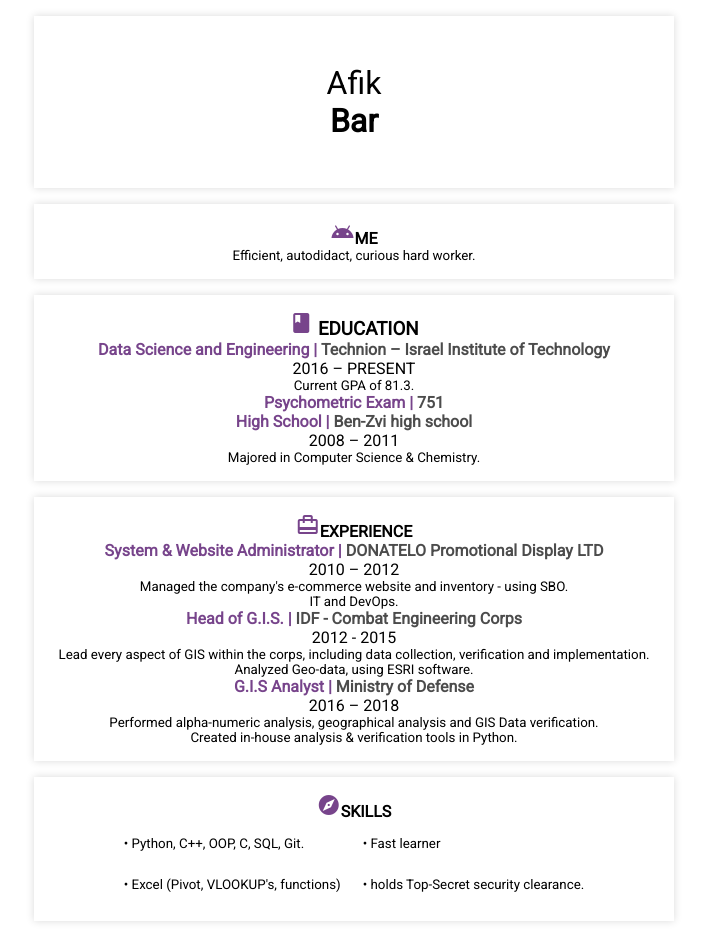
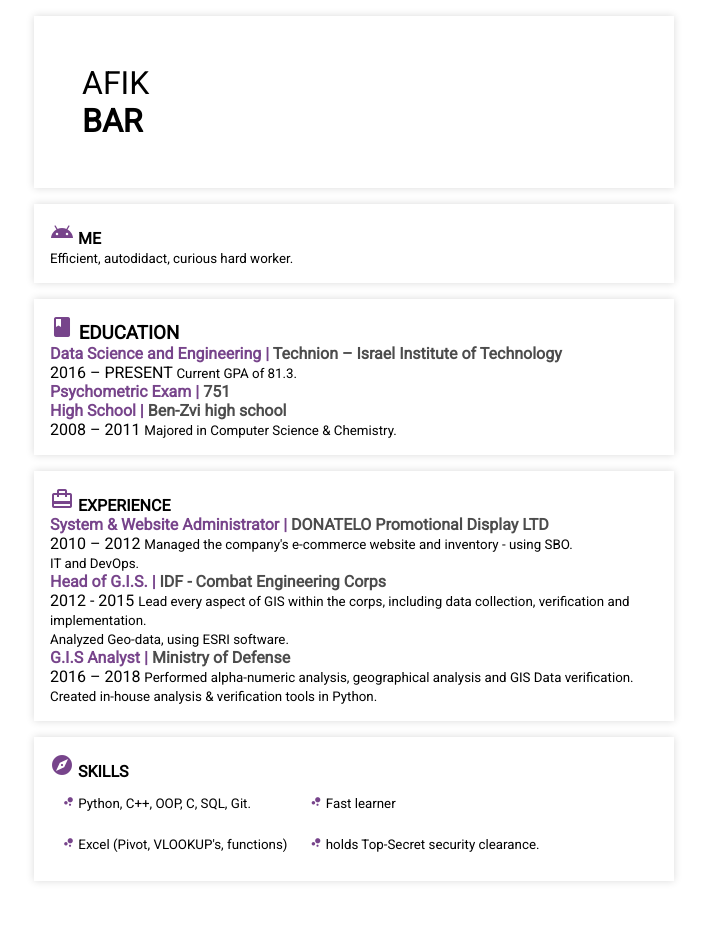
Before and after one commit to afikbar/cv_app, a plain HTML site: page index.html in a window 1280 px wide. Shown: the whole page, without its empty margins (286-993 px from the left). After the commit the page ends 897 px from the top, so only its background shows below. Drawn offline with Linux system fonts and the light colour scheme.

Commit message:
[web] align left and more icons :beer:

```diff
--- a/index.html
+++ b/index.html
@@ -9,17 +9,19 @@
 </head>
 
 <body>
+<div class="flex-container">
     <div class="card header">
-    <h1>Afik<br>
-        <b>Bar</b>
+        <h1>AFIK<br>
+            <b>BAR</b>
         </h1>
     </div>
     <div class="card me">
-    <h4 style="font-weight: bold"><i class="material-icons" style="color: #77448B">android</i>ME</h4>
+        <h4 style="font-weight: bold"><i class="material-icons" style="color: #77448B">android</i> ME</h4>
         <small>Efficient, autodidact, curious hard worker.</small>
     </div>
     <div class="card edu">
-    <div><h3 style="font-weight: bold;"><i class="material-icons" style="color: #77448B">book</i> EDUCATION</h3></div>
+        <div><h3 style="font-weight: bold;"><i class="material-icons" style="color: #77448B">book</i> EDUCATION</h3>
+        </div>
         <h4><span style="color: #77448B">Data Science and Engineering | </span>
             <span style="color: #4C4C4C">Technion – Israel Institute of Technology</span></h4>
         <span>2016 – PRESENT</span>
@@ -32,7 +34,7 @@
         <small>Majored in Computer Science & Chemistry.</small>
     </div>
     <div class="card exp">
-    <h4 style="font-weight: bold"><i class="material-icons" style="color: #77448B">card_travel</i>EXPERIENCE</h4>
+        <h4 style="font-weight: bold"><i class="material-icons" style="color: #77448B">card_travel</i> EXPERIENCE</h4>
         <h4><span style="color: #77448B">System & Website Administrator | </span>
             <span style="color: #4C4C4C">DONATELO Promotional Display LTD</span></h4>
         <span>2010 – 2012</span>
@@ -42,7 +44,8 @@
         <h4><span style="color: #77448B">Head of G.I.S. | </span>
             <span style="color: #4C4C4C">IDF - Combat Engineering Corps</span></h4>
         <span> 2012 - 2015</span>
-    <small>Lead every aspect of GIS within the corps, including data collection, verification and implementation.<br>
+        <small>Lead every aspect of GIS within the corps, including data collection, verification and
+            implementation.<br>
             Analyzed Geo-data, using ESRI software.
         </small>
         <h4><span style="color: #77448B">G.I.S Analyst | </span>
@@ -53,26 +56,27 @@
         </small>
     </div>
     <div class="card skill">
-    <h4 style="font-weight: bold"><i class="material-icons" style="color: #77448B">explore</i>SKILLS</h4>
+        <h4 style="font-weight: bold"><i class="material-icons" style="color: #77448B">explore</i> SKILLS</h4>
         <table>
             <tr>
                 <td align="left">
-                <small>• Python, C++, OOP, C, SQL, Git.</small>
+                    <small><i class="material-icons" style="color: #77448B;font-size: small;">bubble_chart</i>  Python, C++, OOP, C, SQL, Git.</small>
                 </td>
                 <td align="left">
-                <small>• Fast learner</small>
+                    <small><i class="material-icons" style="color: #77448B;font-size: small;">bubble_chart</i>  Fast learner</small>
                 </td>
             </tr>
             <tr>
                 <td align="left">
-                <small>• Excel (Pivot, VLOOKUP's, functions)</small>
+                    <small><i class="material-icons" style="color: #77448B;font-size: small;">bubble_chart</i> Excel (Pivot, VLOOKUP's, functions)</small>
                 </td>
                 <td align="left">
-                <small>• holds Top-Secret security clearance.</small>
+                    <small><i class="material-icons" style="color: #77448B;font-size: small;">bubble_chart</i>  holds Top-Secret security clearance.</small>
                 </td>
             </tr>
         </table>
 
     </div>
+</div>
 </body>
 </html>
--- a/style.css
+++ b/style.css
@@ -8,7 +8,7 @@ th, td {
 
 h1, h2 {
     font-family: Roboto;
-    text-align: center;
+    text-align: left;
     padding: 1rem;
     margin: 1rem;
     font-weight: 300;
@@ -28,12 +28,19 @@ body {
     flex-wrap: wrap;
 }
 
+
+.flex-container {
+    display: flex;
+    flex-direction: column;
+    align-items: flex-start;
+}
+
 .card {
-    text-align: center;
-    display: inline-flex;
+    text-align: left;
+    /*display: inline-flex;*/
     flex-direction: column;
     justify-content: center;
-    align-items: center;
+    align-items: left;
     padding: 1rem;
     margin: 0.5rem 1rem;
     width: 38rem;
```
Lines whose indentation alone changed are shown as unchanged.
